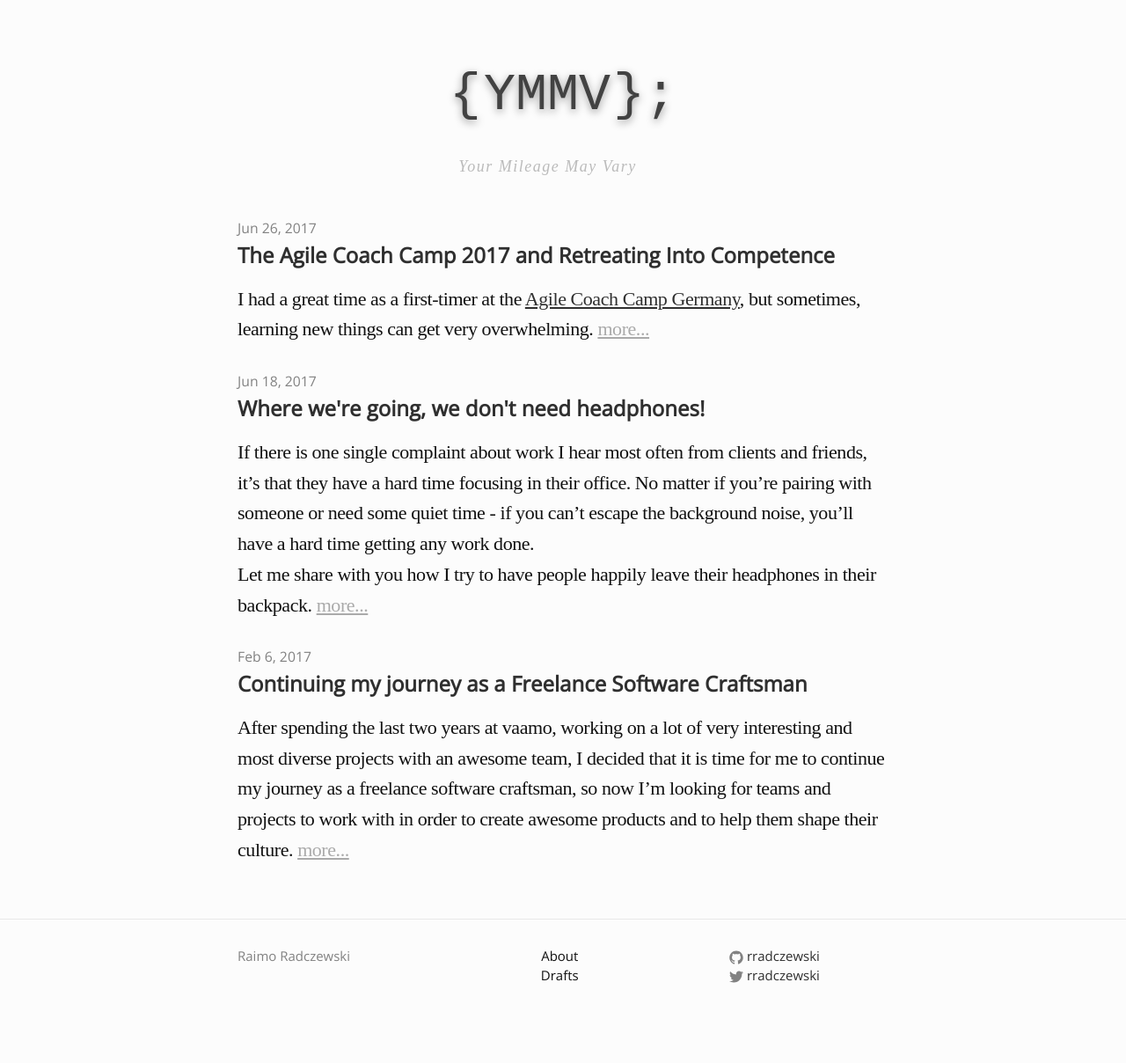
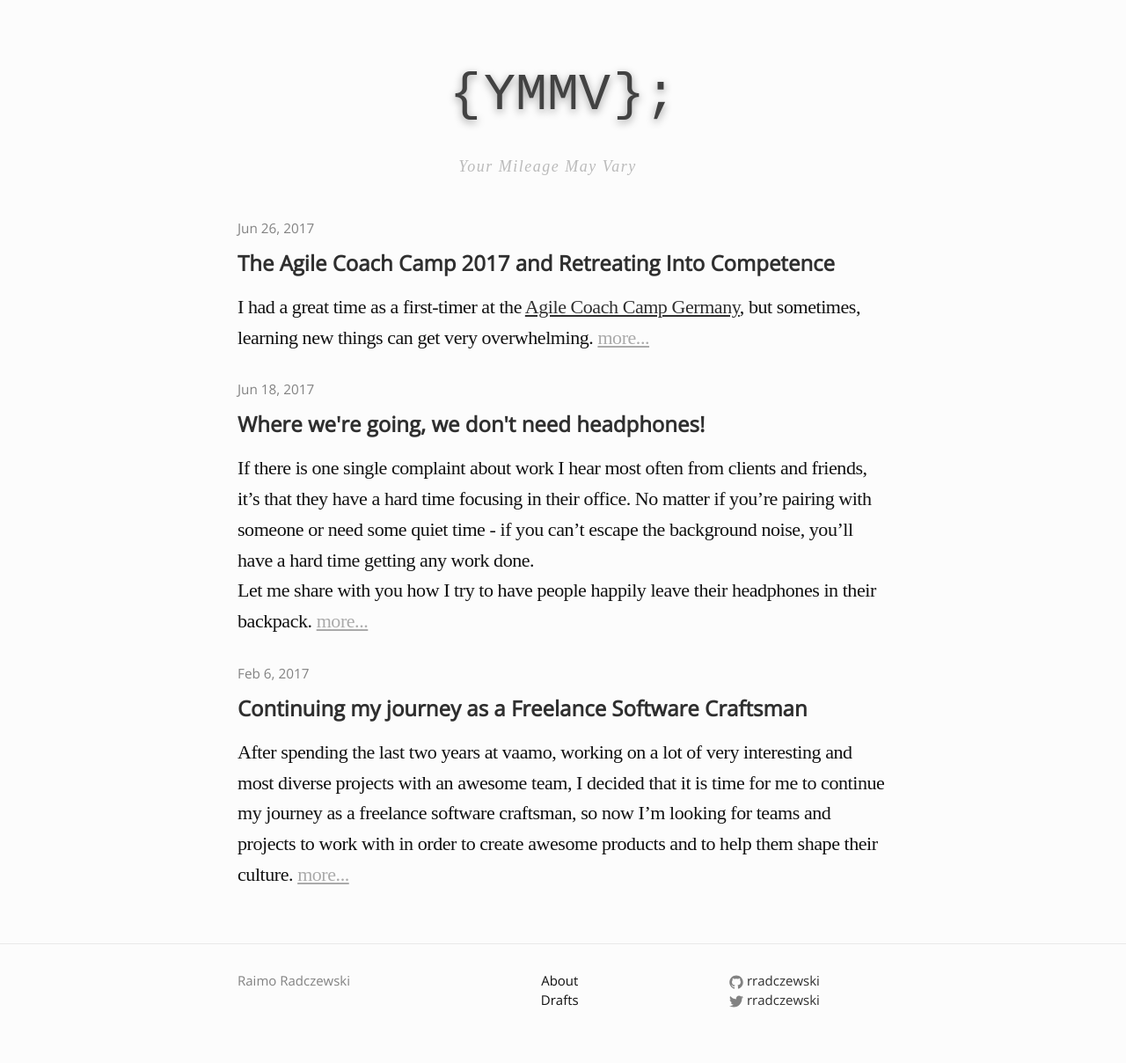
Before and after one commit to rradczewski/ymmv, a Jekyll site: the page built from index.md, in a window 1280 px wide. Shown: the whole page at 88% size. Built offline with Jekyll 4.4.1, drawn with Linux system fonts in a browser that asks for light colours; some web fonts are replaced; before the commit the page ends 1180 px from its top, so only the background shows below that.

Commit message:
Moaaaah CSS fixes

```diff
--- a/_sass/minima.scss
+++ b/_sass/minima.scss
@@ -4,7 +4,7 @@
 $serif-font-family: 'Fanwood Text', serif;
 $base-font-size:   18px !default;
 $base-font-weight: 400 !default;
-$small-font-size:  $base-font-size * 0.875 !default;
+$small-font-size:  $base-font-size * 0.85 !default;
 $base-line-height: 1.5 !default;
 
 $spacing-unit:     30px !default;
--- a/_sass/minima/_layout.scss
+++ b/_sass/minima/_layout.scss
@@ -156,6 +156,7 @@
 
 .post-link {
   display: block;
+  margin-top: 10px;
   font-size: 24px;
 }
 
@@ -169,7 +170,8 @@
 }
 
 .post-title {
-  font-size: 42px;
+  margin-top: 10px;
+  font-size: 24px;
 
   @include media-query($on-laptop) {
     font-size: 24px;
```
